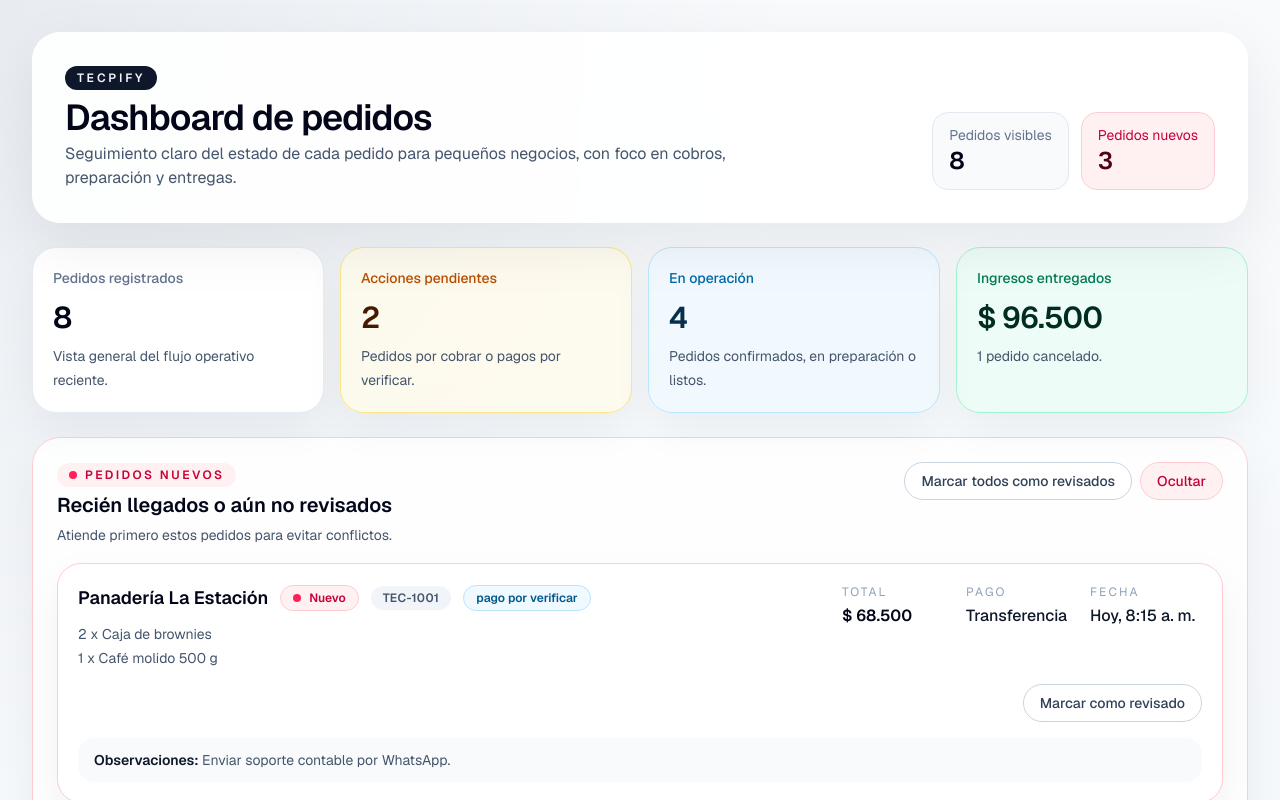
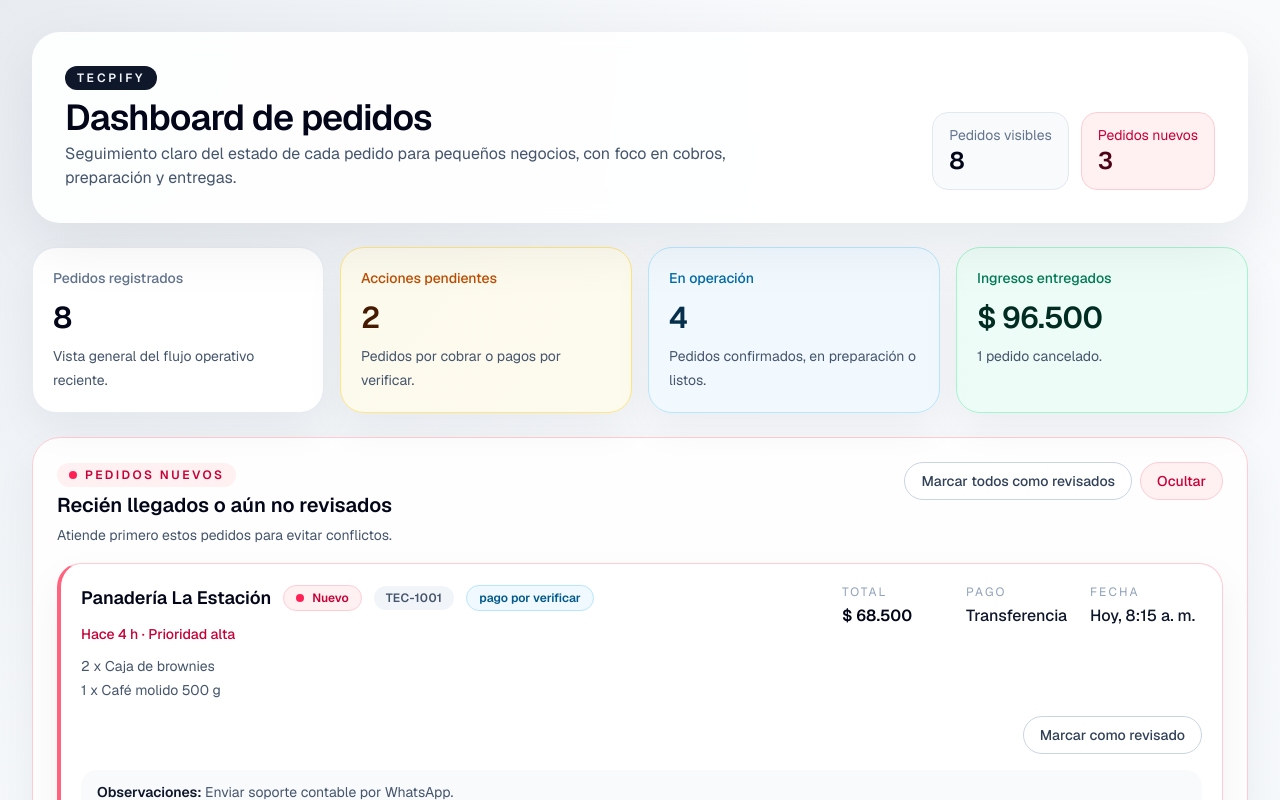
Before and after one commit to patarroyoalexis/tecpify, a Next.js app: page / in a window 1280 px wide. Shown: the top 800 px of the page. Built offline with nearby package versions, Linux system fonts and the light colour scheme.

Commit message:
Feature: Se pule la información visual de prioridad por tiempo

```diff
--- a/components/dashboard/order-card.tsx
+++ b/components/dashboard/order-card.tsx
@@ -1,5 +1,9 @@
-import { formatCurrency } from "@/data/orders";
-import type { Order, OrderStatus } from "@/types/orders";
+import {
+  formatCurrency,
+  formatElapsedTime,
+  getOperationalPriority,
+} from "@/data/orders";
+import type { OperationalPriority, Order, OrderStatus } from "@/types/orders";
 
 const statusStyles: Record<OrderStatus, string> = {
   "pendiente de pago": "border border-amber-200 bg-amber-50 text-amber-800",
@@ -9,6 +13,27 @@ const statusStyles: Record<OrderStatus, string> = {
   listo: "border border-emerald-200 bg-emerald-50 text-emerald-800",
   entregado: "border border-green-200 bg-green-50 text-green-800",
   cancelado: "border border-rose-200 bg-rose-50 text-rose-800",
+};
+
+const priorityStyles: Record<
+  OperationalPriority,
+  { label: string; accent: string; text: string }
+> = {
+  alta: {
+    label: "Prioridad alta",
+    accent: "border-l-4 border-l-rose-400",
+    text: "text-rose-700",
+  },
+  media: {
+    label: "Prioridad media",
+    accent: "border-l-4 border-l-amber-400",
+    text: "text-amber-700",
+  },
+  normal: {
+    label: "Prioridad normal",
+    accent: "",
+    text: "text-slate-500",
+  },
 };
 
 interface OrderCardProps {
@@ -24,6 +49,8 @@ export function OrderCard({
   onMarkAsReviewed,
   compact = false,
 }: OrderCardProps) {
+  const operationalPriority = getOperationalPriority(order);
+
   return (
     <article
       role={onOpenDetails ? "button" : undefined}
@@ -43,7 +70,7 @@ export function OrderCard({
         order.isReviewed
           ? "border-slate-200/80"
           : "border-rose-200 bg-rose-50/30"
-      } ${onOpenDetails ? "cursor-pointer focus:outline-none focus:ring-2 focus:ring-slate-300" : ""}`}
+      } ${priorityStyles[operationalPriority].accent} ${onOpenDetails ? "cursor-pointer focus:outline-none focus:ring-2 focus:ring-slate-300" : ""}`}
     >
       <div className="flex flex-col gap-4 lg:flex-row lg:items-start lg:justify-between">
         <div className="space-y-3">
@@ -64,6 +91,12 @@ export function OrderCard({
               {order.status}
             </span>
           </div>
+
+          <p
+            className={`text-sm font-medium ${priorityStyles[operationalPriority].text}`}
+          >
+            {formatElapsedTime(order)} · {priorityStyles[operationalPriority].label}
+          </p>
 
           <ul className="space-y-1 text-sm text-slate-600">
             {order.products.map((product) => (
--- a/components/dashboard/orders-list.tsx
+++ b/components/dashboard/orders-list.tsx
@@ -3,6 +3,7 @@
 import { useState } from "react";
 
 import { OrderCard } from "@/components/dashboard/order-card";
+import { getOperationalPriorityScore } from "@/data/orders";
 import type { Order, OrderStatus } from "@/types/orders";
 
 interface OrdersListProps {
@@ -71,7 +72,12 @@ export function OrdersList({
   const visibleGroups = orderGroups
     .map((group) => ({
       ...group,
-      orders: orders.filter((order) => group.statuses.includes(order.status)),
+      orders: orders
+        .filter((order) => group.statuses.includes(order.status))
+        .sort(
+          (left, right) =>
+            getOperationalPriorityScore(right) - getOperationalPriorityScore(left),
+        ),
     }))
     .filter((group) => group.orders.length > 0);
 
--- a/data/orders.ts
+++ b/data/orders.ts
@@ -1,5 +1,6 @@
 import type {
   MetricCard,
+  OperationalPriority,
   Order,
   OrderHistoryEvent,
   OrderStatus,
@@ -24,16 +25,14 @@ function buildOrderHistory(order: {
   status: OrderStatus;
   isReviewed: boolean;
   paymentStatus: Order["paymentStatus"];
-  dateLabel: string;
+  createdAt: string;
 }): OrderHistoryEvent[] {
   const history: OrderHistoryEvent[] = [
     createHistoryEvent(
       `${order.id}-created`,
       "Pedido creado",
       `El pedido fue registrado con estado ${order.status} y pago ${order.paymentStatus}.`,
-      order.dateLabel.includes("Hoy")
-        ? "2026-03-14T08:00:00.000Z"
-        : "2026-03-13T08:00:00.000Z",
+      order.createdAt,
     ),
   ];
 
@@ -43,9 +42,7 @@ function buildOrderHistory(order: {
         `${order.id}-reviewed`,
         "Pedido revisado",
         "El negocio revisó manualmente la solicitud y la dejó visible para operación.",
-        order.dateLabel.includes("Hoy")
-          ? "2026-03-14T09:00:00.000Z"
-          : "2026-03-13T09:00:00.000Z",
+        new Date(new Date(order.createdAt).getTime() + 60 * 60 * 1000).toISOString(),
       ),
     );
   }
@@ -67,13 +64,14 @@ export const mockOrders: Order[] = [
     deliveryType: "domicilio",
     status: "pago por verificar",
     dateLabel: "Hoy, 8:15 a. m.",
+    createdAt: "2026-03-14T08:15:00.000Z",
     isReviewed: false,
     history: buildOrderHistory({
       id: "TEC-1001",
       status: "pago por verificar",
       isReviewed: false,
       paymentStatus: "pendiente",
-      dateLabel: "Hoy, 8:15 a. m.",
+      createdAt: "2026-03-14T08:15:00.000Z",
     }),
     observations: "Enviar soporte contable por WhatsApp.",
   },
@@ -90,13 +88,14 @@ export const mockOrders: Order[] = [
     deliveryType: "recogida en tienda",
     status: "confirmado",
     dateLabel: "Hoy, 9:40 a. m.",
+    createdAt: "2026-03-14T09:40:00.000Z",
     isReviewed: true,
     history: buildOrderHistory({
       id: "TEC-1002",
       status: "confirmado",
       isReviewed: true,
       paymentStatus: "verificado",
-      dateLabel: "Hoy, 9:40 a. m.",
+      createdAt: "2026-03-14T09:40:00.000Z",
     }),
   },
   {
@@ -112,13 +111,14 @@ export const mockOrders: Order[] = [
     deliveryType: "domicilio",
     status: "en preparación",
     dateLabel: "Hoy, 10:05 a. m.",
+    createdAt: "2026-03-14T10:05:00.000Z",
     isReviewed: true,
     history: buildOrderHistory({
       id: "TEC-1003",
       status: "en preparación",
       isReviewed: true,
       paymentStatus: "verificado",
-      dateLabel: "Hoy, 10:05 a. m.",
+      createdAt: "2026-03-14T10:05:00.000Z",
     }),
     observations: "Separar una factura simplificada.",
   },
@@ -132,13 +132,14 @@ export const mockOrders: Order[] = [
     deliveryType: "recogida en tienda",
     status: "listo",
     dateLabel: "Hoy, 11:30 a. m.",
+    createdAt: "2026-03-14T11:30:00.000Z",
     isReviewed: false,
     history: buildOrderHistory({
       id: "TEC-1004",
       status: "listo",
       isReviewed: false,
       paymentStatus: "verificado",
-      dateLabel: "Hoy, 11:30 a. m.",
+      createdAt: "2026-03-14T11:30:00.000Z",
     }),
   },
   {
@@ -154,13 +155,14 @@ export const mockOrders: Order[] = [
     deliveryType: "domicilio",
     status: "pendiente de pago",
     dateLabel: "Hoy, 12:10 p. m.",
+    createdAt: "2026-03-14T12:10:00.000Z",
     isReviewed: false,
     history: buildOrderHistory({
       id: "TEC-1005",
       status: "pendiente de pago",
       isReviewed: false,
       paymentStatus: "no verificado",
-      dateLabel: "Hoy, 12:10 p. m.",
+      createdAt: "2026-03-14T12:10:00.000Z",
     }),
   },
   {
@@ -176,13 +178,14 @@ export const mockOrders: Order[] = [
     deliveryType: "domicilio",
     status: "entregado",
     dateLabel: "Ayer, 4:45 p. m.",
+    createdAt: "2026-03-13T16:45:00.000Z",
     isReviewed: true,
     history: buildOrderHistory({
       id: "TEC-1006",
       status: "entregado",
       isReviewed: true,
       paymentStatus: "verificado",
-      dateLabel: "Ayer, 4:45 p. m.",
+      createdAt: "2026-03-13T16:45:00.000Z",
     }),
   },
   {
@@ -195,13 +198,14 @@ export const mockOrders: Order[] = [
     deliveryType: "domicilio",
     status: "cancelado",
     dateLabel: "Ayer, 2:20 p. m.",
+    createdAt: "2026-03-13T14:20:00.000Z",
     isReviewed: true,
     history: buildOrderHistory({
       id: "TEC-1007",
       status: "cancelado",
       isReviewed: true,
       paymentStatus: "con novedad",
-      dateLabel: "Ayer, 2:20 p. m.",
+      createdAt: "2026-03-13T14:20:00.000Z",
     }),
     observations: "Cliente reportó cambio de proveedor.",
   },
@@ -218,13 +222,14 @@ export const mockOrders: Order[] = [
     deliveryType: "recogida en tienda",
     status: "confirmado",
     dateLabel: "Ayer, 9:10 a. m.",
+    createdAt: "2026-03-13T09:10:00.000Z",
     isReviewed: true,
     history: buildOrderHistory({
       id: "TEC-1008",
       status: "confirmado",
       isReviewed: true,
       paymentStatus: "verificado",
-      dateLabel: "Ayer, 9:10 a. m.",
+      createdAt: "2026-03-13T09:10:00.000Z",
     }),
   },
 ];
@@ -236,6 +241,56 @@ const currencyFormatter = new Intl.NumberFormat("es-CO", {
 });
 
 export const formatCurrency = (value: number) => currencyFormatter.format(value);
+
+export function getElapsedMinutes(order: Order): number {
+  const createdAt = new Date(order.createdAt).getTime();
+  const now = new Date("2026-03-14T13:00:00.000Z").getTime();
+  return Math.max(0, Math.floor((now - createdAt) / (1000 * 60)));
+}
+
+export function formatElapsedTime(order: Order): string {
+  const elapsedMinutes = getElapsedMinutes(order);
+
+  if (elapsedMinutes < 60) {
+    return `Hace ${elapsedMinutes} min`;
+  }
+
+  const elapsedHours = Math.floor(elapsedMinutes / 60);
+
+  if (elapsedHours < 24) {
+    return `Hace ${elapsedHours} h`;
+  }
+
+  const elapsedDays = Math.floor(elapsedHours / 24);
+  return `Hace ${elapsedDays} d`;
+}
+
+export function getOperationalPriority(order: Order): OperationalPriority {
+  const elapsedMinutes = getElapsedMinutes(order);
+
+  if (
+    (order.status === "pendiente de pago" || order.status === "pago por verificar") &&
+    elapsedMinutes >= 45
+  ) {
+    return "alta";
+  }
+
+  if (
+    (order.status === "confirmado" || order.status === "en preparación") &&
+    elapsedMinutes >= 120
+  ) {
+    return "media";
+  }
+
+  return "normal";
+}
+
+export function getOperationalPriorityScore(order: Order): number {
+  const priority = getOperationalPriority(order);
+  const priorityWeight = priority === "alta" ? 3 : priority === "media" ? 2 : 1;
+
+  return priorityWeight * 100000 + getElapsedMinutes(order);
+}
 
 const actionableStatuses: OrderStatus[] = ["pendiente de pago", "pago por verificar"];
 const productionStatuses: OrderStatus[] = ["confirmado", "en preparación", "listo"];
--- a/types/orders.ts
+++ b/types/orders.ts
@@ -50,10 +50,13 @@ export interface Order {
   deliveryType: DeliveryType;
   status: OrderStatus;
   dateLabel: string;
+  createdAt: string;
   isReviewed: boolean;
   history: OrderHistoryEvent[];
   observations?: string;
 }
+
+export type OperationalPriority = "alta" | "media" | "normal";
 
 export type MetricTone = "neutral" | "warning" | "info" | "success";
 
```
